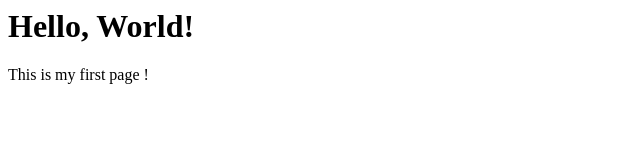
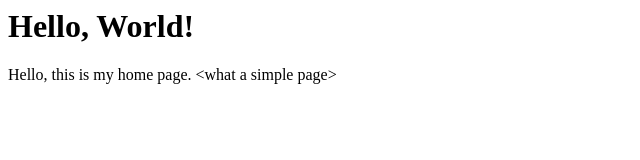
Before and after one commit to juanstudentaccount/lab-1, a plain HTML site: page index.html in a window 1280 px wide. Shown: the whole page, without its empty margins (0-640 px from the left). Drawn offline with Linux system fonts and the light colour scheme.

Commit message:
Update index.html

```diff
--- a/index.html
+++ b/index.html
@@ -5,6 +5,6 @@
     </head>
     <body>
        <h1>Hello, World!</h1>
-        <p>This is my first page !</p>
+        <p>Hello, this is my home page. &lt;what a simple page&gt;</p>
     </body>
 </html>
```
